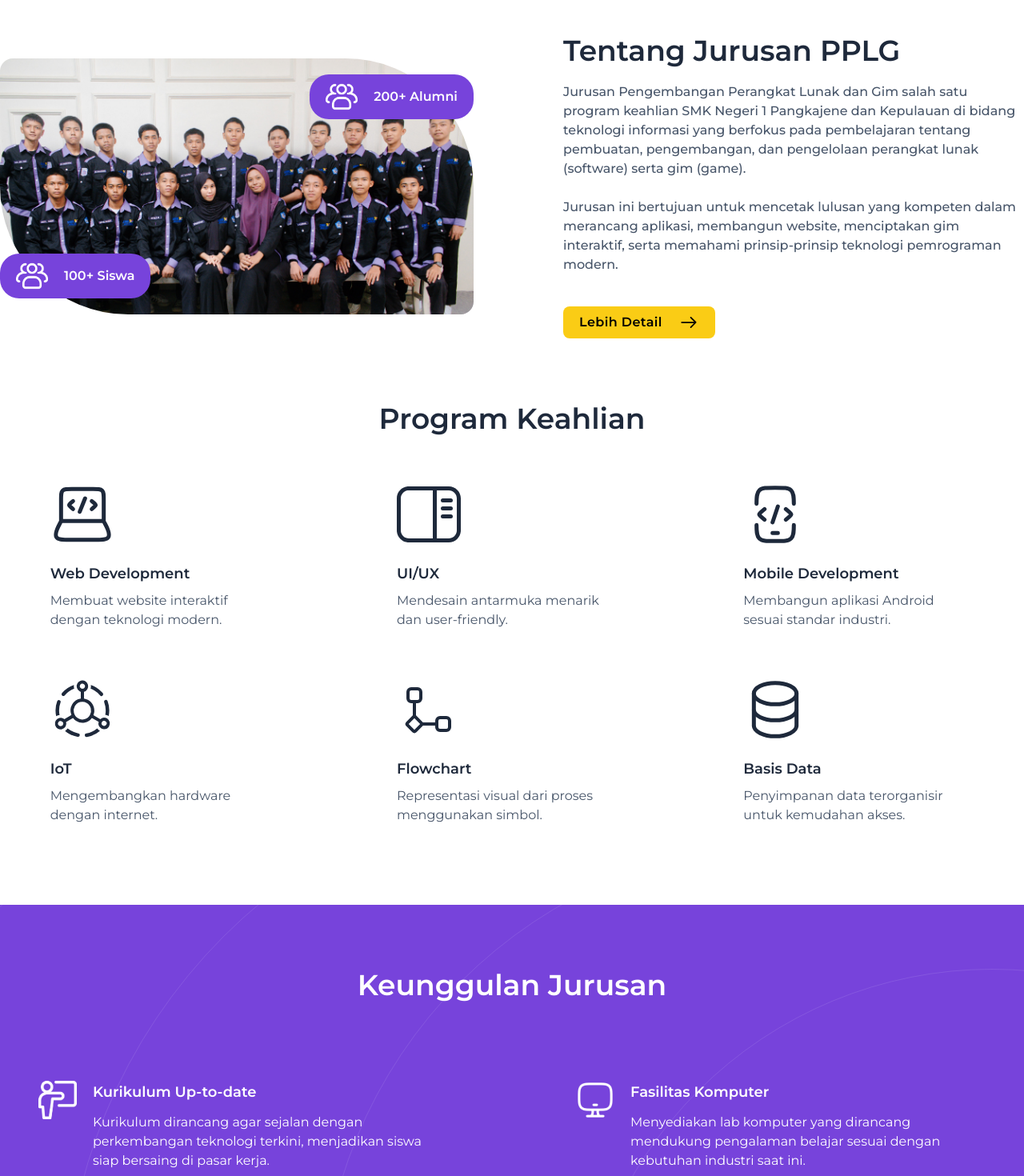
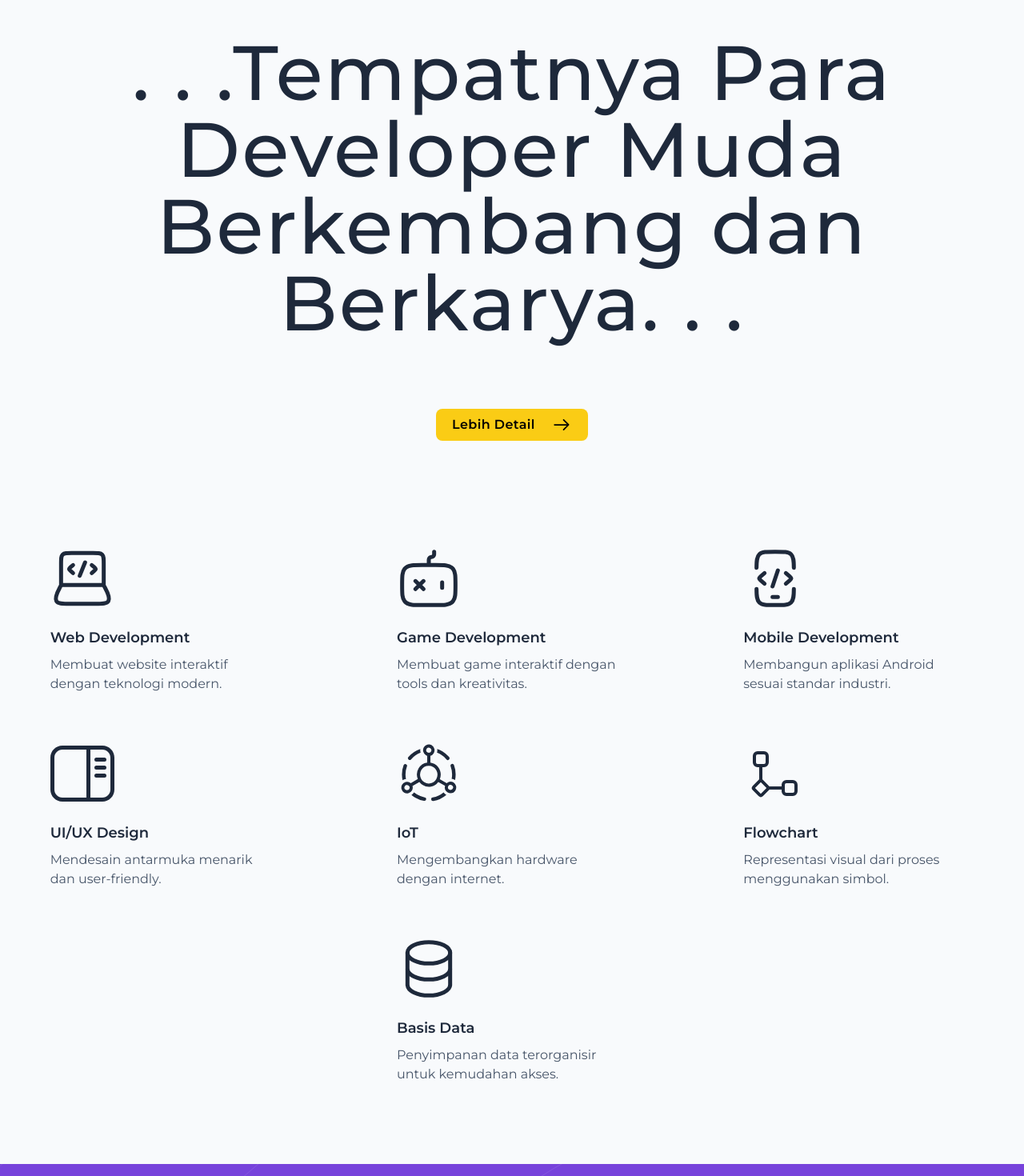
Before and after one commit to BlyiatMR/pplg-web, a Vue app: page / in a window 1280 px wide. Shown: the part 860-2330 px from the top of the page at 80% size. Built offline with nearby package versions, Linux system fonts and the light colour scheme.

Commit message:
new ui home page

```diff
--- a/src/components/Cta.vue
+++ b/src/components/Cta.vue
@@ -1,5 +1,5 @@
 <template>
-    <section class="bg-white pb-20">
+    <section class="bg-[#F8FAFC] pb-20">
         <div class="max-w-[1280px] relative overflow-hidden mx-auto max-xl:mx-5 sm:pt-32 pt-0">
           <div class="w-[40rem] h-[40rem] bg-white absolute -right-80 top-5 rounded-full opacity-10 max-sm:hidden"></div>
           <div class="w-[50rem] h-[40rem] bg-white absolute -right-80 top-5 rounded-full opacity-10 max-sm:hidden"></div>
--- a/src/components/HomeComponent/AboutSection.vue
+++ b/src/components/HomeComponent/AboutSection.vue
@@ -1,30 +1,56 @@
+<script setup>
+import { ref, onMounted } from 'vue'
+import { gsap } from 'gsap'
+import { ScrollTrigger } from 'gsap/ScrollTrigger'
+
+gsap.registerPlugin(ScrollTrigger)
+
+const typingText = ref(null)
+
+onMounted(() => {
+  const message = '. . .Tempatnya Para Developer Muda Berkembang dan Berkarya. . .'
+  const letters = message.split('')
+
+  typingText.value.innerHTML = ''
+
+  letters.forEach((char) => {
+    const span = document.createElement('span')
+    span.textContent = char
+    span.style.opacity = 0
+    typingText.value.appendChild(span)
+  })
+
+  const spans = typingText.value.querySelectorAll('span')
+
+  gsap.to(spans, {
+    opacity: 1,
+    duration: 0.05,
+    stagger: 0.05,
+    ease: 'power2.out',
+    scrollTrigger: {
+      trigger: typingText.value,
+      start: 'top 80%',
+      toggleActions: 'play none none none',
+    }
+  })
+})
+</script>
+
 <template>
-    <section class="bg-white py-20 space-y-20">
+    <section class="bg-[#F8FAFC] py-20 space-y-20">
         <div class="max-w-[1280px] mx-auto max-xl:mx-5">
-          <div id="about" class="flex flex-wrap max-sm:gap-10 items-center justify-between">
-            <div class="relative">
-              <div class="w-fit bg-[#7743DB] rounded-3xl py-2 px-5 absolute top-5 right-0 flex items-center gap-5">
-                <img src="/src/assets/images/icon/icon-people.png" class="w-10" alt="">
-                <p class="text-base font-semibold text-white">200+ Alumni</p></div>
-              <img class="object-cover object-top rounded-tl-2xl rounded-tr-[10rem] rounded-bl-[10rem] rounded-br-2xl w-[37rem] h-[20rem]" src="/src/assets/images/class.jpg" alt="">
-              <div class="w-fit bg-[#7743DB] rounded-3xl py-2 px-5 absolute bottom-5 flex items-center gap-5">
-                <img src="/src/assets/images/icon/icon-people.png" class="w-10" alt="">
-                <p class="text-base font-semibold text-white">100+ Siswa</p></div>
-            </div>
-            <div class="max-w-xl space-y-5">
-              <h1 class="max-w-7xl mx-auto font-semibold sm:text-4xl text-3xl text-slate-800 leading-tight">Tentang Jurusan PPLG</h1>
-              <p class="text-base font-medium text-slate-600">Jurusan Pengembangan Perangkat Lunak dan Gim salah satu program keahlian SMK Negeri 1 Pangkajene dan Kepulauan di bidang teknologi informasi yang berfokus pada pembelajaran tentang pembuatan, pengembangan, dan pengelolaan perangkat lunak (software) serta gim (game). <br><br> Jurusan ini bertujuan untuk mencetak lulusan yang kompeten dalam merancang aplikasi, membangun website, menciptakan gim interaktif, serta memahami prinsip-prinsip teknologi pemrograman modern.</p>
-              <div class="flex pt-5 gap-10">
+          <div id="about" class="">
+            <div class="sm:space-y-16 space-y-6">
+              <h1 ref="typingText" class="max-w-[1120px] mx-auto text-center font-medium sm:text-8xl text-3xl text-slate-800 tracking-wide"></h1>
+              <div class="flex justify-center pt-5 gap-10">
                 <a id="btn" href="/about" class="flex w-[190px] justify-between bg-yellow-400 py-2 px-5 rounded-lg tracking-wide font-semibold hover:w-[200px] duration-300">Lebih Detail <svg class="w-7" xmlns="http://www.w3.org/2000/svg" viewBox="0 0 16 9"><path fill="currentColor" d="M12.5 5h-9c-.28 0-.5-.22-.5-.5s.22-.5.5-.5h9c.28 0 .5.22.5.5s-.22.5-.5.5"/><path fill="currentColor" d="M10 8.5a.47.47 0 0 1-.35-.15c-.2-.2-.2-.51 0-.71l3.15-3.15l-3.15-3.15c-.2-.2-.2-.51 0-.71s.51-.2.71 0l3.5 3.5c.2.2.2.51 0 .71l-3.5 3.5c-.1.1-.23.15-.35.15Z"/></svg></a>
               </div>
             </div>
           </div>
-          <h1 class="max-w-7xl mx-auto text-center mt-20 font-semibold sm:text-4xl text-3xl text-slate-800 leading-tight">Program Keahlian</h1>
-          <div class="relative max-w-7xl mx-auto flex gap-5 flex-wrap justify-around mt-10">
-
-            <div v-for="(item, index) in items" :key="index" class="group hover:bg-[#7743DB] hover:-translate-y-2 duration-300 py-5 px-6 rounded-3xl">
+          <div class="relative max-w-7xl mx-auto flex gap-5 flex-wrap justify-around mt-28">
+            <div v-for="(item, index) in items" :key="index" class="relative overflow-hidden group hover:bg-[#7743DB] hover:-translate-y-2 duration-300 py-5 px-6 rounded-3xl">
               <svg class="w-20" xmlns="http://www.w3.org/2000/svg" :viewBox="item.viewBox" v-html="item.icon"></svg>
-              <div class="mt-5">
+              <div class="mt-5 cursor-default">
                 <h1 class="text-lg text-slate-800 group-hover:text-white duration-300 font-semibold">{{ item.title }}</h1>
                 <p class="sm:w-72 w-fit mt-2 text-base text-slate-600 group-hover:text-white duration-300">{{ item.description }}</p>
               </div>
@@ -50,16 +76,22 @@ export default {
                 </g>`
         },
         {
-          title: "UI/UX",
-          description: "Mendesain antarmuka menarik dan user-friendly.",
-          viewBox: "0 0 16 16",
-          icon: `<path class="fill-slate-800 group-hover:fill-white duration-300" d="M11.5 4a.5.5 0 0 0 0 1h2a.5.5 0 0 0 0-1zM11 6.5a.5.5 0 0 1 .5-.5h2a.5.5 0 0 1 0 1h-2a.5.5 0 0 1-.5-.5m.5 1.5a.5.5 0 0 0 0 1h2a.5.5 0 0 0 0-1z"/><path class="fill-slate-800 group-hover:fill-white duration-300" fill-rule="evenodd" d="M3 1C1.34 1 0 2.34 0 4v8c0 1.66 1.34 3 3 3h10c1.66 0 3-1.34 3-3V4c0-1.66-1.34-3-3-3zm10 1h-3v12h3c1.1 0 2-.895 2-2V4c0-1.1-.895-2-2-2M3 2h6v12H3c-1.1 0-2-.895-2-2V4c0-1.1.895-2 2-2" clip-rule="evenodd"/>`
+          title: "Game Development",
+          description: "Membuat game interaktif dengan tools dan kreativitas.",
+          viewBox: "0 0 24 24",
+          icon: `<path fill="none" class="stroke-slate-800 group-hover:stroke-white duration-300" stroke="currentColor" stroke-linecap="round" stroke-linejoin="round" stroke-width="1.5" d="M2 14.5c0-3.287 0-4.931.908-6.038a4 4 0 0 1 .554-.554C4.57 7 6.212 7 9.5 7h5c3.288 0 4.931 0 6.038.908a4 4 0 0 1 .554.554C22 9.57 22 11.212 22 14.5s0 4.931-.908 6.038a4 4 0 0 1-.554.554C19.43 22 17.788 22 14.5 22h-5c-3.287 0-4.931 0-6.038-.908a4 4 0 0 1-.554-.554C2 19.43 2 17.788 2 14.5M12 7V5a1 1 0 0 1 1-1a1 1 0 0 0 1-1V2m-4 14l-1.5-1.5m0 0L7 13m1.5 1.5L7 16m1.5-1.5L10 13m7 2.5v-2" color="currentColor"/>`
         },
         {
           title: "Mobile Development",
           description: "Membangun aplikasi Android sesuai standar industri.",
           viewBox: "0 0 24 24",
           icon: `<path fill="none" class="stroke-slate-800 group-hover:stroke-white duration-300" stroke-linecap="round" stroke-linejoin="round" stroke-width="1.5" d="M5 8c.01-2.644.108-4.059 1.024-4.975C7.049 2 8.699 2 11.999 2s4.95 0 5.975 1.025c.916.916 1.013 2.33 1.023 4.975M5 16c.01 2.644.108 4.059 1.024 4.975C7.049 22 8.699 22 11.999 22s4.95 0 5.975-1.025c.916-.916 1.013-2.33 1.023-4.975M11 19h2m3-9l1.227 1.057c.515.445.773.667.773.943s-.258.498-.773.943L16 14m-8-4l-1.227 1.057C6.258 11.502 6 11.724 6 12s.258.498.773.943L8 14m5-5l-2 6" color="currentColor"/>`
+        },
+        {
+          title: "UI/UX Design",
+          description: "Mendesain antarmuka menarik dan user-friendly.",
+          viewBox: "0 0 16 16",
+          icon: `<path class="fill-slate-800 group-hover:fill-white duration-300" d="M11.5 4a.5.5 0 0 0 0 1h2a.5.5 0 0 0 0-1zM11 6.5a.5.5 0 0 1 .5-.5h2a.5.5 0 0 1 0 1h-2a.5.5 0 0 1-.5-.5m.5 1.5a.5.5 0 0 0 0 1h2a.5.5 0 0 0 0-1z"/><path class="fill-slate-800 group-hover:fill-white duration-300" fill-rule="evenodd" d="M3 1C1.34 1 0 2.34 0 4v8c0 1.66 1.34 3 3 3h10c1.66 0 3-1.34 3-3V4c0-1.66-1.34-3-3-3zm10 1h-3v12h3c1.1 0 2-.895 2-2V4c0-1.1-.895-2-2-2M3 2h6v12H3c-1.1 0-2-.895-2-2V4c0-1.1.895-2 2-2" clip-rule="evenodd"/>`
         },
         {
           title: "IoT",
--- a/src/components/HomeComponent/HeroSection.vue
+++ b/src/components/HomeComponent/HeroSection.vue
@@ -1,7 +1,7 @@
 <template>
     <section class="max-w-[1280px] mx-auto max-xl:mx-5 flex flex-wrap sm:justify-between justify-start z-50 h-[42rem] mt-10">
         <div class="sm:max-w-2xl w-fit space-y-5 sm:pt-24 pt-10">
-          <h1 id="title" class="sm:text-6xl text-3xl text-white font-semibold tracking-wide leading-tight">Pengembangan Perangkat Lunak dan Game</h1>
+          <h1 id="title" class="sm:text-6xl text-3xl text-white font-semibold tracking-wide leading-tight">Pengembangan Perangkat Lunak dan Gim</h1>
           <h3 id="description" class="text-base text-white tracking-wide">Jurusan IT Kekinian Menjadi Ahli Teknologi Masa Depan Pembelajaran yang berfokus pada tren teknologi terkini dan praktik industri</h3>
           <div class="flex pt-10 gap-10">
             <a id="btn" href="#about" class="flex sm:w-[270px] w-fit justify-between bg-yellow-400 py-2 px-5 rounded-lg tracking-wide font-semibold hover:w-[280px] duration-300">Jelajahi Jurusan PPLG <svg class="w-7" xmlns="http://www.w3.org/2000/svg" viewBox="0 0 16 9"><path fill="currentColor" d="M12.5 5h-9c-.28 0-.5-.22-.5-.5s.22-.5.5-.5h9c.28 0 .5.22.5.5s-.22.5-.5.5"/><path fill="currentColor" d="M10 8.5a.47.47 0 0 1-.35-.15c-.2-.2-.2-.51 0-.71l3.15-3.15l-3.15-3.15c-.2-.2-.2-.51 0-.71s.51-.2.71 0l3.5 3.5c.2.2.2.51 0 .71l-3.5 3.5c-.1.1-.23.15-.35.15Z"/></svg></a>
--- a/src/components/HomeComponent/WhyChoose.vue
+++ b/src/components/HomeComponent/WhyChoose.vue
@@ -7,7 +7,7 @@
           <div class="w-[105rem] h-[85rem] border border-white rounded-full absolute -top-[10rem] -right-[30rem] opacity-10 -z-50"></div>
           <div class="w-[125rem] h-[85rem] border border-white rounded-full absolute -top-[10rem] -right-[30rem] opacity-10 -z-50"></div>
 
-          <h1 class="sm:max-w-7xl mx-auto text-center font-semibold sm:text-4xl text-3xl text-white leading-tight">Keunggulan Jurusan</h1>
+          <h1 class="sm:max-w-7xl mx-auto text-center font-semibold sm:text-4xl text-3xl text-white leading-tight tracking-wide">Keunggulan Jurusan</h1>
           <div class="flex justify-center flex-wrap py-20 space-y-10">
             <div class="flex justify-center gap-10 flex-wrap gap-x-40">
               <div v-for="(card, index) in cards" :key="index" class="sm:max-w-lg flex max-sm:flex-col gap-5 items-start py-5">
@@ -40,7 +40,7 @@ export default {
         },
         {
           title: "Fasilitas Komputer",
-          description: "Menyediakan lab komputer yang dirancang mendukung pengalaman belajar sesuai dengan kebutuhan industri saat ini.",
+          description: "Menyediakan lab komputer yang mendukung pengalaman belajar sesuai dengan kebutuhan industri saat ini.",
           src: img_computer,
         },
         {
@@ -50,7 +50,7 @@ export default {
         },
         {
           title: "Kegiatan Ekstrakurikuler",
-          description: "Memiliki ekstrakurikuler Zone IT, yang berfokus pada pembuatan website, mulai dari desain hingga pemrograman.",
+          description: "Memiliki Ekstrakurikuler Zone IT, yang berfokus pada pembuatan website, mulai dari desain hingga pemrograman.",
           src: img_people,
         },
       ]
--- a/src/components/Navbar.vue
+++ b/src/components/Navbar.vue
@@ -32,6 +32,7 @@
             <a href="/" class="hover:bg-white hover:bg-opacity-10 py-2 px-3 duration-300 rounded-xl">Beranda</a>
             <a href="/about" class="hover:bg-white hover:bg-opacity-10 py-2 px-3 duration-300 rounded-xl">Profil</a>
             <a href="#" class="hover:bg-white hover:bg-opacity-10 py-2 px-3 duration-300 rounded-xl">Alumni</a>
+            <a href="#" class="hover:bg-white hover:bg-opacity-10 py-2 px-3 duration-300 rounded-xl">Ekstrakurikuler</a>
             <a href="#" class="hover:bg-white hover:bg-opacity-10 py-2 px-3 duration-300 rounded-xl">Galeri</a>
             <a href="#" class="hover:bg-white hover:bg-opacity-10 py-2 px-3 duration-300 rounded-xl">Kontak</a>
           </div>
--- a/src/router/index.js
+++ b/src/router/index.js
@@ -17,6 +17,11 @@ const router = createRouter({
       // which is lazy-loaded when the route is visited.
       component: () => import('../views/AboutView.vue'),
     },
+    {
+      path: '/alumni',
+      name: 'alumni',
+      component: () => import('../views/AlumniView.vue'),
+    },
   ],
 })
 
--- /dev/null
+++ b/src/views/AlumniView.vue
@@ -0,0 +1,43 @@
+<script setup>
+import Navbar from '@/components/Navbar.vue';
+import Cta from '@/components/Cta.vue';
+import Footer from '@/components/Footer.vue';
+
+</script>
+<template>
+  <main>
+
+
+    <div class="relative overflow-hidden z-50">
+      <div class="w-[65rem] h-[65rem] max-2xl:w-[55rem] bg-white rounded-full absolute -left-[30rem] opacity-10 -z-50"></div>
+      <div class="w-[75rem] h-[75rem] bg-white rounded-full absolute -top-[5rem] -left-[30rem] opacity-10 -z-50"></div>
+
+      <div class="w-[55rem] h-[55rem] border border-white rounded-full absolute top-20 -right-[30rem] opacity-10 -z-50"></div>
+      <div class="w-[65rem] h-[65rem] border border-white rounded-full absolute -right-[30rem] opacity-10 -z-50"></div>
+      <div class="w-[75rem] h-[75rem] border border-white rounded-full absolute -top-[5rem] -right-[30rem] opacity-10 -z-50"></div>
+
+      <Navbar />
+
+      <section class="z-50">
+        <div class="max-w-[1280px] mx-auto max-xl:mx-5">
+          <div class="max-w-4xl mx-auto w-fit space-y-5 sm:pt-24 py-20">
+            <h1 id="title" class="sm:text-4xl text-3xl text-white font-semibold tracking-wide text-center leading-tight">Alumni Jurusan</h1>
+            <div class="mx-auto text-center">
+              <a class="text-base font-medium text-white text-center">Beranda > Alumni</a>
+            </div>
+          </div>
+        </div>
+      </section>
+
+      <section class="bg-white py-20 space-y-20">
+        <div class="flex flex-wrap justify-between items-center max-w-[1280px] mx-auto max-xl:mx-5">
+
+        </div>
+      </section>
+
+      <Cta />
+
+      <Footer />
+      </div>
+  </main>
+</template>
--- a/src/views/HomeView.vue
+++ b/src/views/HomeView.vue
@@ -42,12 +42,6 @@ export default {
           { opacity: 0, x: 50 },
           { opacity: 1, x: 0, duration: 1 },
           "-=0.5"
-        )
-        .fromTo(
-          "#btn",
-          { opacity: 0, x: 50 },
-          { opacity: 1, x: 0, duration: 1 },
-          "-=0.5"
         );
     },
   },
```
Also changed, not shown: src/components/HomeComponent/Testimonial.vue (+7 -15 lines), src/assets/images/alan.jpg (added), src/assets/images/hafizh.jpg (added).
